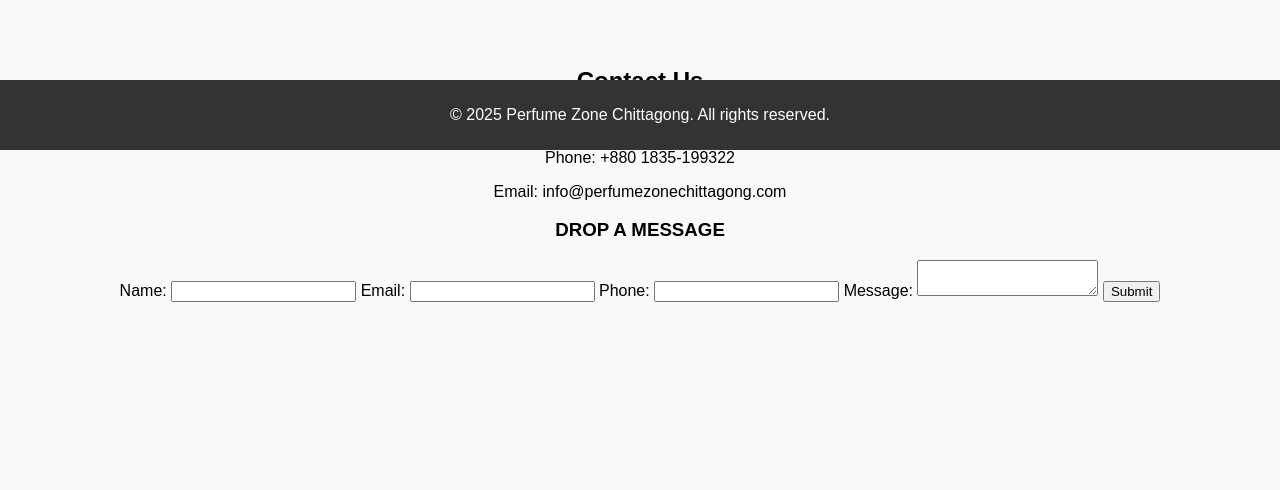
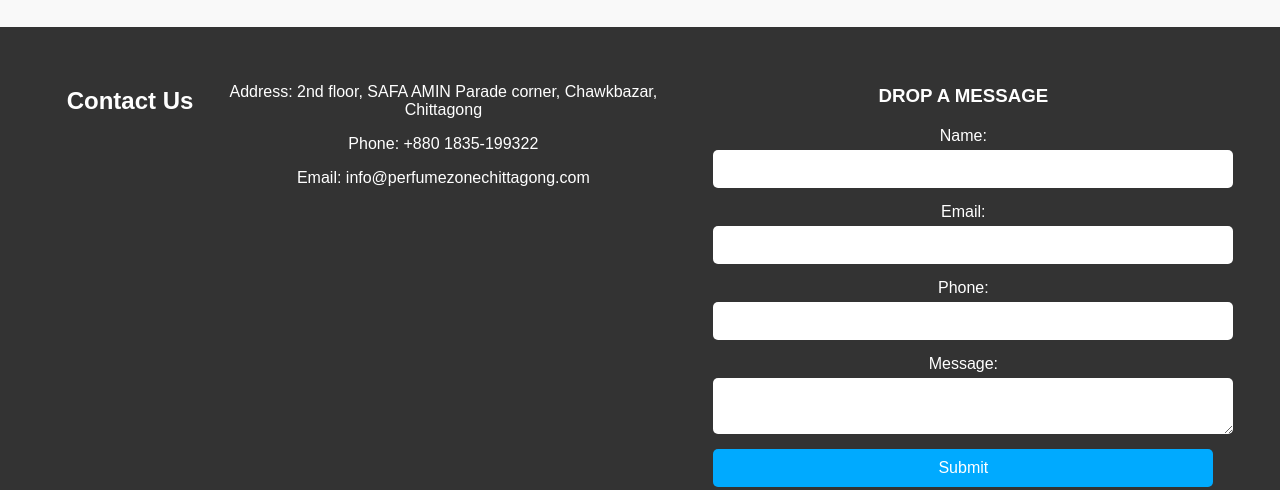
Before and after one commit to Sakib-Chy/Perfume-Zone-Chittagong, a plain HTML site: page index.html in a window 1280 px wide. Shown: the part 650-1140 px from the top of the page. Before the commit the page ends 972 px from the top, so only its background shows below. Drawn offline with Linux system fonts and the light colour scheme; a script that the page names is missing.

Commit message:
Update styles.css

```diff
--- a/styles.css
+++ b/styles.css
@@ -44,12 +44,74 @@ section {
     height: auto;
 }
 
+#contact {
+    display: flex;
+    flex-direction: column;
+    justify-content: center;
+    align-items: center;
+    background-color: #333;
+    color: #fff;
+    padding: 40px 20px;
+}
+
+.contact-info,
+.contact-form {
+    width: 100%;
+    max-width: 500px;
+    margin-bottom: 20px;
+}
+
+.contact-form h3 {
+    margin-bottom: 20px;
+}
+
+.contact-form form {
+    display: flex;
+    flex-direction: column;
+}
+
+.contact-form label {
+    margin-bottom: 5px;
+}
+
+.contact-form input,
+.contact-form textarea {
+    margin-bottom: 15px;
+    padding: 10px;
+    border: none;
+    border-radius: 5px;
+    font-size: 16px;
+    width: 100%;
+}
+
+.contact-form button {
+    padding: 10px 15px;
+    border: none;
+    border-radius: 5px;
+    background-color: #00aaff;
+    color: #fff;
+    font-size: 16px;
+    cursor: pointer;
+}
+
 footer {
     background-color: #333;
     color: #fff;
     padding: 10px 0;
     text-align: center;
-    position: absolute;
-    bottom: 0;
-    width: 100%;
 }
+
+@media (min-width: 768px) {
+    #contact {
+        flex-direction: row;
+        align-items: flex-start;
+    }
+
+    .contact-info {
+        margin-right: 20px;
+    }
+
+    .contact-form {
+        margin-right: 0;
+    }
+}
```
